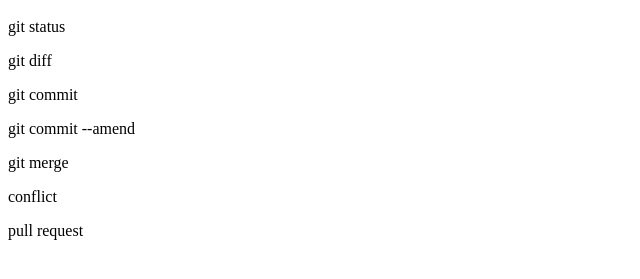
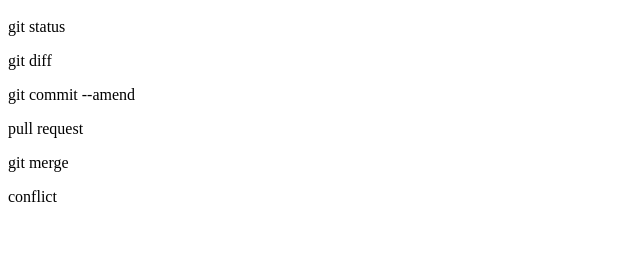
Before and after one commit to R-Haseo/git_tutorial, a plain HTML site: page index.html in a window 1280 px wide. Shown: the part 57-336 px from the top of the page, without its empty margins (0-640 px from the left). Drawn offline with Linux system fonts and the light colour scheme.

Commit message:
コンフリクト解消

```diff
--- a/index.html
+++ b/index.html
@@ -1,8 +1,7 @@
 <h1>Gitチュートリアル</h1>
 <p>git status</p>
 <p>git diff</p>
-<p>git commit</p>
 <p>git commit --amend</p>
+<p>pull request</p>
 <p>git merge</p>
 <p>conflict</p>
-<p>pull request</p>
```
